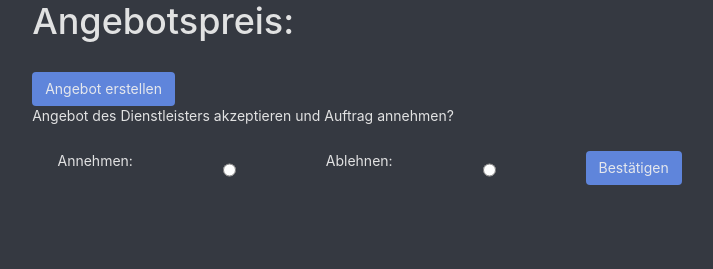
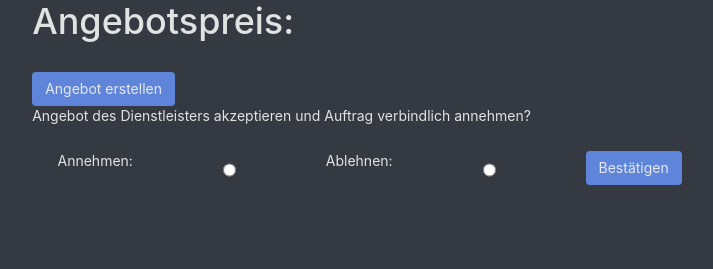
Before and after one commit to YannickMetz/Anwendungsprojekt, a Flask app: template app/templates/order-details.html in a window 1280 px wide. Shown: the part 1062-1331 px from the top of the page, without its empty margins (72-785 px from the left). Run offline with Flask 2, Linux system fonts and the light colour scheme; the template is opened without the code that fills it: values that come from a table or form of the project are taken from there, others are empty; some libraries are stand-ins or nearby versions.

Commit message:
Begriff verbindlich zur Annahme des Angebots hinzugefuegt

```diff
--- a/app/templates/order-details.html
+++ b/app/templates/order-details.html
@@ -123,7 +123,7 @@
         </div>
         {% if current_user.id == service_order.customer.kunden_id and service_order.order_details.Status == ServiceOrderStatus.quotation_available.value %}
         <form method="post">
-            Angebot des Dienstleisters akzeptieren und Auftrag annehmen?
+            Angebot des Dienstleisters akzeptieren und Auftrag verbindlich annehmen?
             <br>
             <div class="quote textbox">
                 Annehmen:
```
